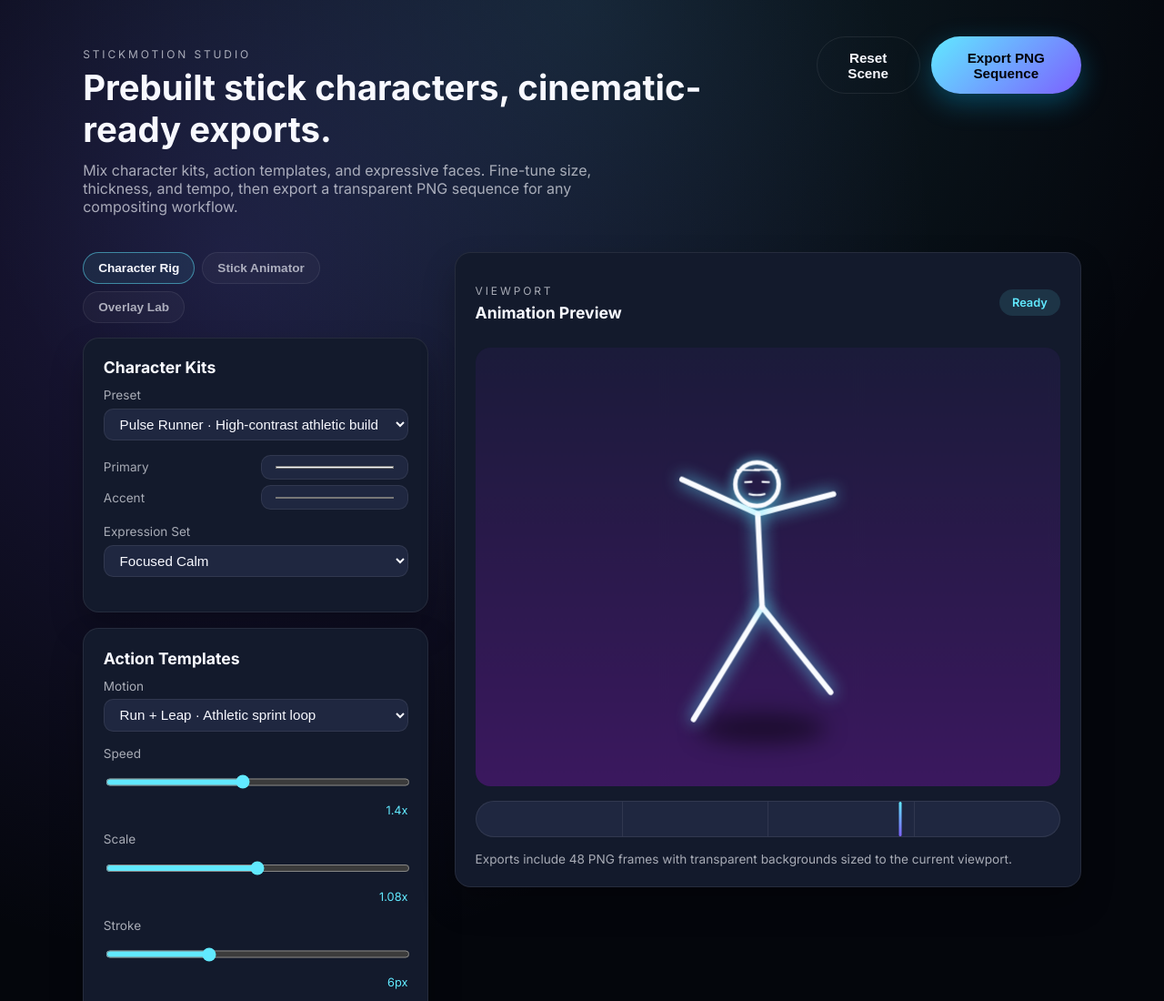
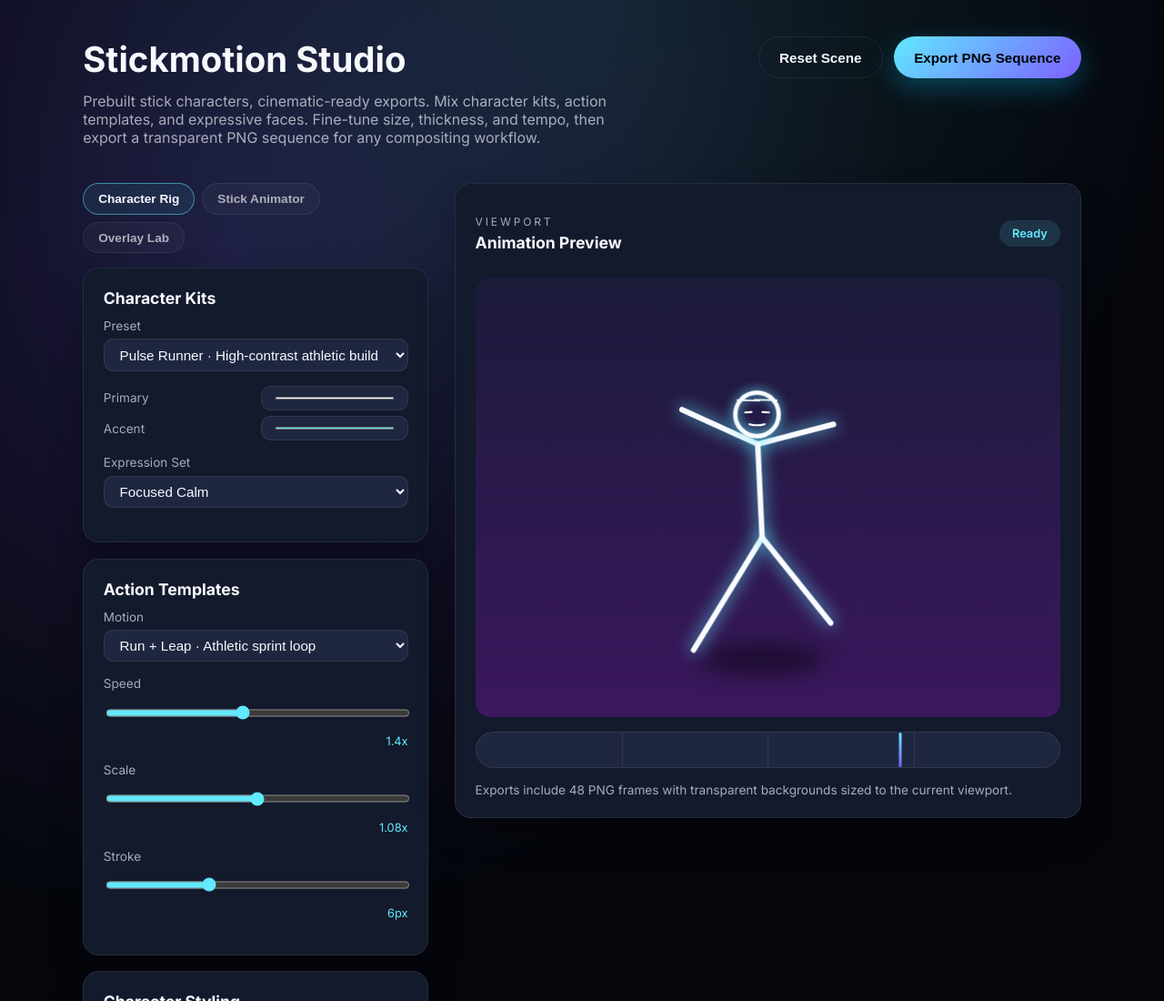
Before and after one commit to meghamsh738/Stickman-animation-app, a website: page index.html in a window 1280 px wide. Shown: the top 1100 px of the page at 91% size. Drawn offline with nearby package versions, Linux system fonts and the light colour scheme.

Commit message:
fix: add brand heading for smoke test

```diff
--- a/index.html
+++ b/index.html
@@ -16,12 +16,11 @@
     <div class="app-shell">
       <header class="app-header">
         <div>
-          <p class="eyebrow">Stickmotion Studio</p>
-          <h1>Prebuilt stick characters, cinematic-ready exports.</h1>
+          <h1>Stickmotion Studio</h1>
           <p class="lede">
-            Mix character kits, action templates, and expressive faces. Fine-tune size,
-            thickness, and tempo, then export a transparent PNG sequence for any
-            compositing workflow.
+            Prebuilt stick characters, cinematic-ready exports. Mix character kits, action
+            templates, and expressive faces. Fine-tune size, thickness, and tempo, then
+            export a transparent PNG sequence for any compositing workflow.
           </p>
         </div>
         <div class="header-actions">
```
